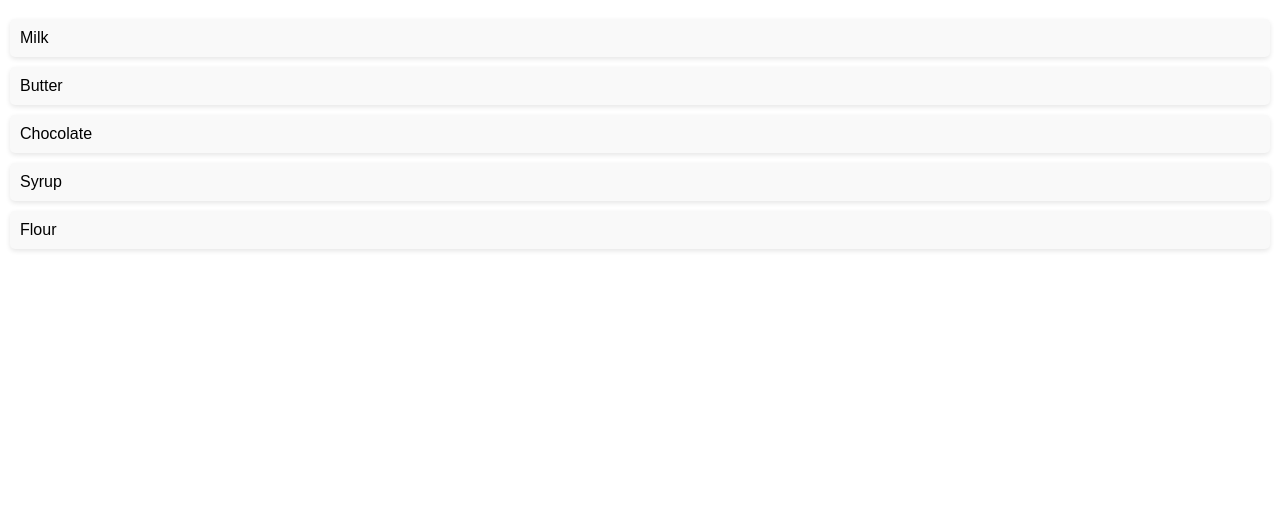
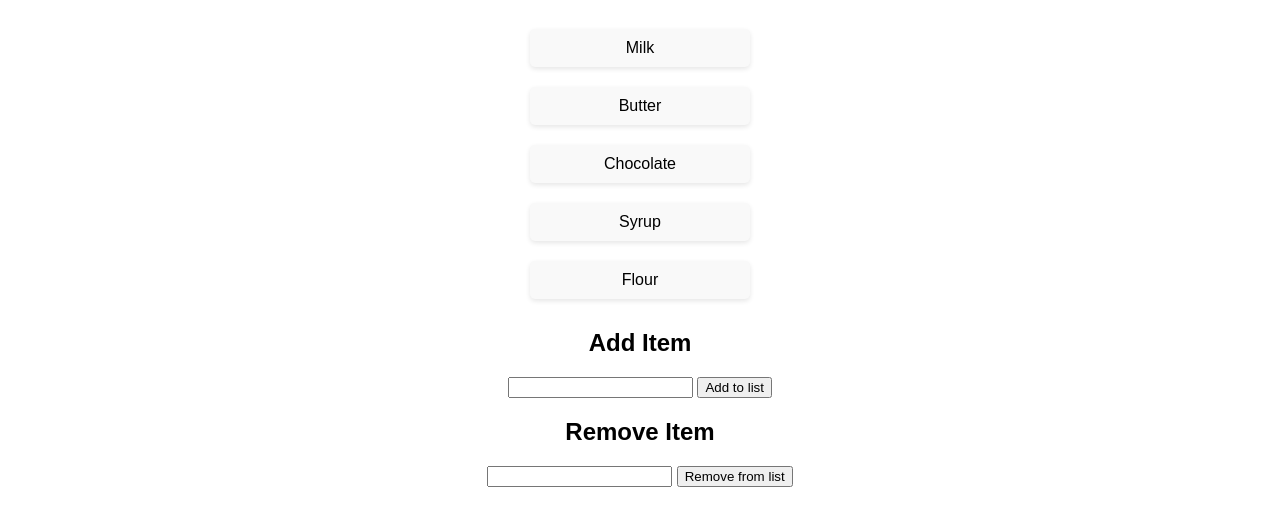
Before and after one commit to sumafujiko/week10-webdev, a plain HTML site: page index.html in a window 1280 px wide. Shown: the part 61-586 px from the top of the page. Drawn offline with Linux system fonts and the light colour scheme.

Commit message:
added forms and centered content

```diff
--- a/index.html
+++ b/index.html
@@ -12,11 +12,10 @@ The list should be displayed as a bulleted unordered list-->
             font-family: Arial, sans-serif;
             margin: 0;
             padding: 0;
+            text-align: center;
         }
 
-        h1,
-        u {
-            text-align: center;
+        h1 {
             color: #333;
         }
 
@@ -24,19 +23,34 @@ The list should be displayed as a bulleted unordered list-->
             list-style-type: none;
             padding: 0;
             margin: 0;
+            display: flex;
+            flex-direction: column;
         }
 
         li {
+            width: 200px;
             padding: 10px;
             margin: 10px;
             background-color: #f9f9f9;
             border-radius: 5px;
             box-shadow: 0 2px 5px rgba(0, 0, 0, 0.1);
         }
+
+        .list {
+            display: flex;
+            justify-content: center;
+        }
+
+        li:hover {
+            background-color: #f0f0f0;transition: all 0.3s ease;
+
+        }
     </style>
 </head>
 <body>
     <h1>Shopping List</h1>
+
+    <div class="list">
         <ul>
             <li>Milk</li>
             <li>Butter</li>
@@ -44,7 +58,17 @@ The list should be displayed as a bulleted unordered list-->
             <li>Syrup</li>
             <li>Flour</li>
         </ul>
+    </div>
 
+    <h2>Add Item</h2>
+    <form id="addItemForm">
+        <input type="text" id="newItem" name="newItem">
+        <input type="submit" value="Add to list">
+</form>
+    <h2>Remove Item</h2>
+    <form id="removeItemForm">
+        <input type="text" id="removeItem" name="removeItem">
+        <input type="submit" value="Remove from list">
     <script>
 
     </script>
```
Lines whose indentation alone changed are shown as unchanged.
